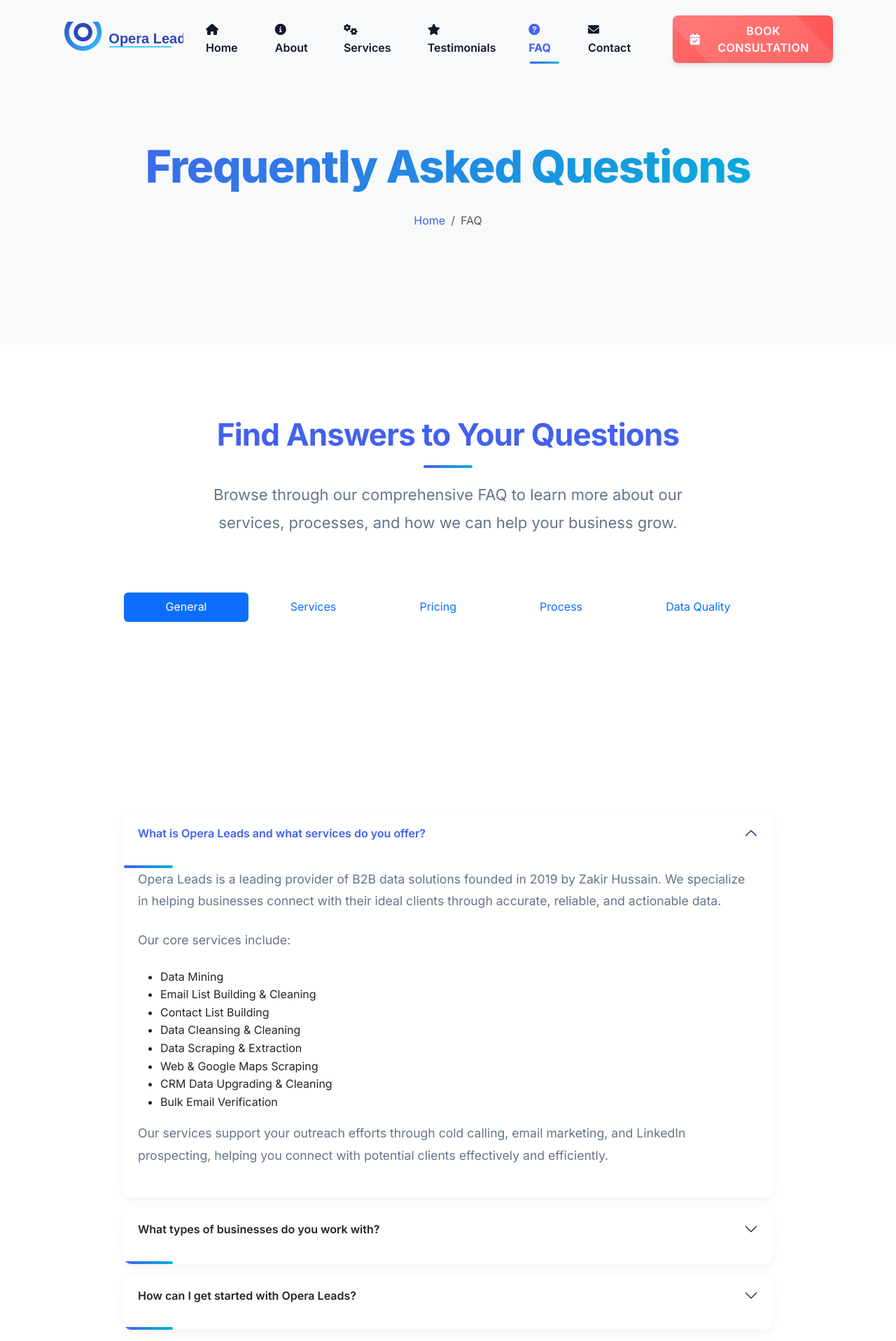
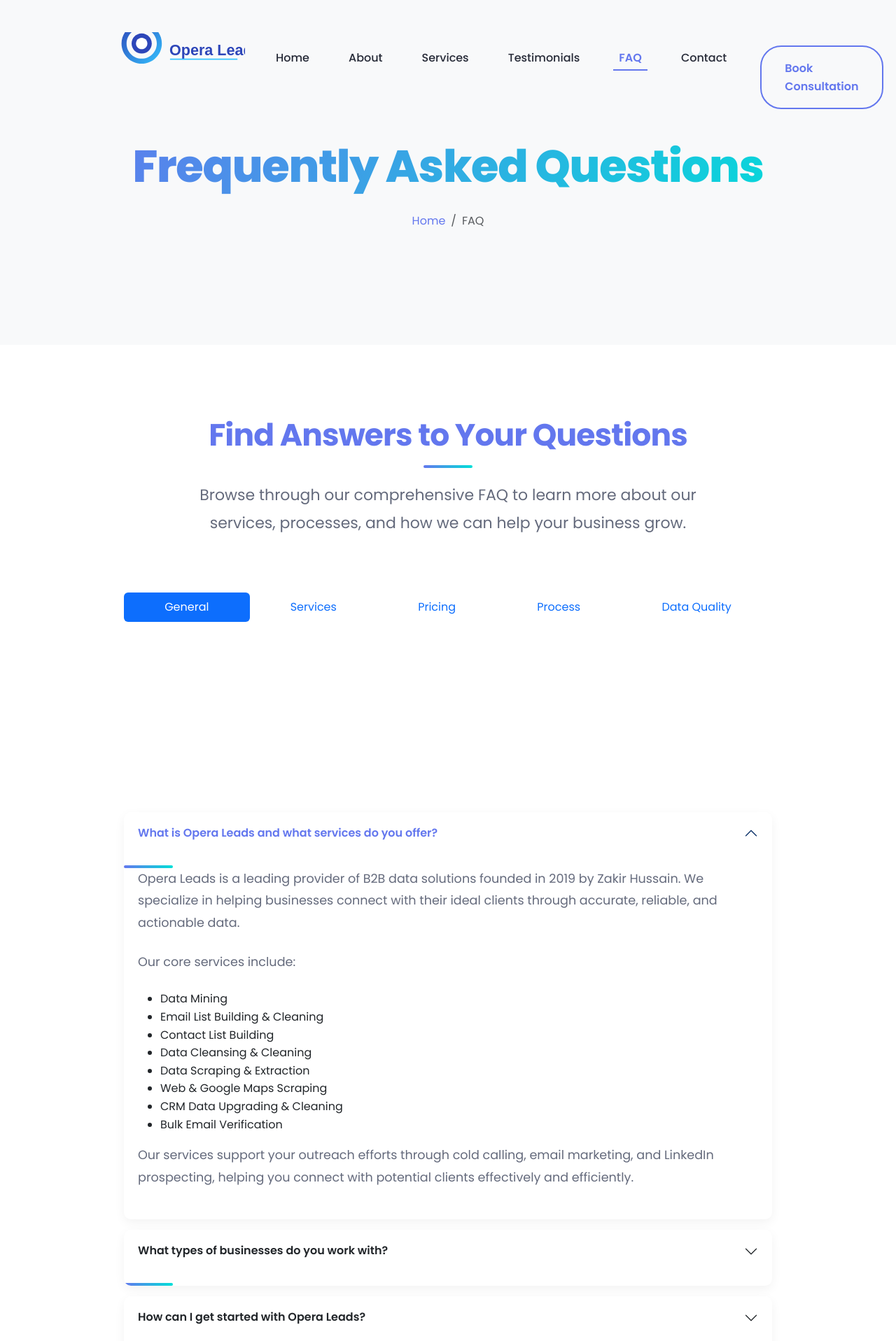
Before and after one commit to DataLeadGen/opera-leads, a Flask app: page /faq in a window 1280 px wide. Shown: the top 1917 px of the page at 70% size. Run offline with Flask 3, Linux system fonts and the light colour scheme.

Commit message:
Revamp the website's appearance and navigation to align with modern design
Updates the site's color scheme, fonts, logo sizing, menu and adds curl package in .replit.

Replit-Commit-Author: Agent
Replit-Commit-Session-Id: 3a5c348a-7d92-4d09-b08e-c5ef31248bf7
Replit-Commit-Screenshot-Url: https://storage.googleapis.com/screenshot-production-us-central1/37320359-561d-445a-ba72-963bc12e1835/85be8d63-f2f5-473a-911c-e1227fd72d8f.jpg

```diff
--- a/static/css/style.css
+++ b/static/css/style.css
@@ -1,25 +1,30 @@
 :root {
-    --primary: #4361ee;
-    --primary-dark: #3a56d4;
-    --primary-light: #eef2ff;
-    --secondary: #00b4d8;
-    --secondary-dark: #0096c7;
-    --secondary-light: #e0f7fa;
-    --dark: #0f172a;
+    --primary: #6377EE;
+    --primary-dark: #5163D6;
+    --primary-light: #E6EAFF;
+    --secondary: #00DFD8;
+    --secondary-dark: #00BCB6;
+    --secondary-light: #E0FFFD;
+    --dark: #262A37;
+    --dark-light: #2E3444;
     --light: #f8f9fa;
     --light-gray: #f1f3f5;
     --gray: #6c757d;
-    --accent: #ff6b6b;
-    --accent-dark: #ff5252;
+    --accent: #FF5757;
+    --accent-dark: #FF3939;
     --success: #38b000;
     --success-light: #d4edda;
     --warning: #ffc107;
     --danger: #dc3545;
     --info: #17a2b8;
-    --text: #0f172a;
-    --text-light: #64748b;
-    --text-lighter: #94a3b8;
+    --text: #262A37;
+    --text-light: #646A7C;
+    --text-lighter: #8A90A2;
     --border: #e2e8f0;
+    --gradient-1: linear-gradient(135deg, #6377EE 0%, #5163D6 100%);
+    --gradient-2: linear-gradient(135deg, #00DFD8 0%, #00BCB6 100%);
+    --gradient-3: linear-gradient(135deg, #6377EE 0%, #00DFD8 100%);
+    --gradient-dark: linear-gradient(135deg, #262A37 0%, #2E3444 100%);
     --shadow-sm: 0 1px 3px rgba(0,0,0,0.12), 0 1px 2px rgba(0,0,0,0.05);
     --shadow-md: 0 4px 6px -1px rgba(0,0,0,0.1), 0 2px 4px -1px rgba(0,0,0,0.06);
     --shadow-lg: 0 10px 15px -3px rgba(0,0,0,0.1), 0 4px 6px -2px rgba(0,0,0,0.05);
@@ -28,7 +33,7 @@
 
 /* Base Styles */
 body {
-    font-family: 'Inter', -apple-system, BlinkMacSystemFont, 'Segoe UI', Roboto, Oxygen, Ubuntu, Cantarell, 'Open Sans', 'Helvetica Neue', sans-serif;
+    font-family: 'Poppins', 'Roboto', -apple-system, BlinkMacSystemFont, 'Segoe UI', Oxygen, Ubuntu, Cantarell, 'Open Sans', 'Helvetica Neue', sans-serif;
     line-height: 1.6;
     color: var(--text);
     overflow-x: hidden;
@@ -272,9 +277,12 @@ section {
 
 /* Navbar */
 .navbar {
-    padding: 20px 0;
+    padding: 15px 0;
     transition: var(--transition);
     z-index: 1000;
+    position: fixed;
+    top: 0;
+    width: 100%;
 }
 
 .navbar-scrolled {
@@ -285,18 +293,25 @@ section {
     padding: 12px 0;
 }
 
+.outer-container {
+    padding: 0 100px;
+    margin-top: -20px;
+}
+
 .navbar-brand {
     display: flex;
     align-items: center;
 }
 
-.navbar-brand img {
-    height: 50px;
+.custom-logo {
+    max-width: 180px;
+    height: auto;
+    margin-top: -5px;
     transition: var(--transition);
 }
 
-.navbar-scrolled .navbar-brand img {
-    height: 40px;
+.navbar-scrolled .custom-logo {
+    max-width: 160px;
 }
 
 .navbar-toggler {
@@ -314,55 +329,75 @@ section {
     outline: none;
 }
 
-.navbar-nav {
-    gap: 0.5rem;
+.main-menu {
+    margin-top: 15px;
 }
 
-.navbar-nav .nav-item {
+.main-menu .nav-item {
+    margin: 0 20px;
     position: relative;
 }
 
-.navbar-nav .nav-link {
+.main-menu .nav-link {
     color: var(--dark);
-    font-weight: 600;
-    margin: 0 8px;
+    font-weight: 500;
     position: relative;
-    padding: 10px 12px;
-    border-radius: 8px;
+    padding: 10px 0;
     transition: var(--transition);
+    font-size: 16px;
+    font-family: 'Poppins', sans-serif;
 }
 
-.navbar-nav .nav-link::after {
+.main-menu .nav-link::after {
     content: '';
     position: absolute;
     width: 0;
-    height: 3px;
-    background: linear-gradient(90deg, var(--primary), var(--secondary));
-    bottom: 0;
-    left: 50%;
-    transform: translateX(-50%);
+    height: 2px;
+    background-color: var(--primary);
+    bottom: 5px;
+    left: 0;
     transition: width 0.3s ease;
-    border-radius: 3px;
 }
 
-.navbar-nav .nav-link:hover {
+.main-menu .nav-link:hover {
     color: var(--primary);
-    background-color: var(--primary-light);
 }
 
-.navbar-nav .nav-link:hover::after,
-.navbar-nav .nav-link.active::after {
-    width: 70%;
+.main-menu .nav-link:hover::after,
+.main-menu .nav-link.active::after {
+    width: 100%;
 }
 
-.navbar-nav .nav-link.active {
+.main-menu .nav-link.active {
     color: var(--primary);
-    font-weight: 700;
+    font-weight: 600;
 }
 
-.navbar-nav .nav-link.btn {
-    padding: 10px 25px;
-    margin-left: 10px;
+.main-menu .book-btn {
+    padding: 8px 25px;
+    border-style: solid;
+    border-width: 2px;
+    border-color: var(--primary);
+    border-radius: 30px;
+    margin-top: 55px;
+}
+
+.main-menu .book-btn .nav-link {
+    color: var(--primary);
+    font-weight: 600;
+}
+
+.main-menu .book-btn:hover {
+    background-color: var(--primary);
+    transform: translateY(-3px);
+}
+
+.main-menu .book-btn:hover .nav-link {
+    color: white;
+}
+
+.main-menu .book-btn .nav-link::after {
+    display: none;
 }
 
 .navbar-collapse {
@@ -370,6 +405,10 @@ section {
 }
 
 @media (max-width: 991.98px) {
+    .outer-container {
+        padding: 0 20px;
+    }
+
     .navbar-collapse {
         background-color: white;
         border-radius: 12px;
@@ -378,18 +417,18 @@ section {
         margin-top: 1rem;
     }
 
-    .navbar-nav .nav-link {
-        padding: 12px 16px;
-        margin: 4px 0;
+    .main-menu .nav-item {
+        margin: 5px 0;
+    }
+
+    .main-menu .nav-link {
+        padding: 10px;
         text-align: center;
     }
 
-    .navbar-nav .nav-link::after {
-        bottom: 6px;
-    }
-
-    .navbar-nav .nav-link.btn {
-        margin: 10px 0 0 0;
+    .main-menu .book-btn {
+        margin: 15px auto 5px;
+        width: fit-content;
     }
 }
 
--- a/templates/layout.html
+++ b/templates/layout.html
@@ -24,7 +24,7 @@
     <link rel="stylesheet" href="https://cdnjs.cloudflare.com/ajax/libs/font-awesome/6.0.0/css/all.min.css" integrity="sha512-9usAa10IRO0HhonpyAIVpjrylPvoDwiPUiKdWk5t3PyolY1cOd4DSE0Ga+ri4AuTroPR5aQvXU9xC6qOPnzFeg==" crossorigin="anonymous" referrerpolicy="no-referrer">
 
     <!-- Google Fonts -->
-    <link href="https://fonts.googleapis.com/css2?family=Inter:wght@300;400;500;600;700;800&display=swap" rel="stylesheet">
+    <link href="https://fonts.googleapis.com/css2?family=Poppins:wght@300;400;500;600;700;800&family=Roboto:wght@300;400;500;700&display=swap" rel="stylesheet">
 
     <!-- Custom CSS -->
     <link rel="stylesheet" href="{{ url_for('static', filename='css/style.css') }}">
@@ -73,48 +73,48 @@
 <body>
     <!-- Navigation -->
     <nav class="navbar navbar-expand-lg fixed-top">
-        <div class="container">
+        <div class="container outer-container">
             <a class="navbar-brand" href="{{ url_for('index') }}" aria-label="Opera Leads Home">
-                <img src="{{ url_for('static', filename='assets/company-logo.svg') }}" alt="Opera Leads Logo" width="180" height="54">
+                <img src="{{ url_for('static', filename='assets/company-logo.svg') }}" alt="Opera Leads Logo" width="180" height="54" class="custom-logo">
             </a>
             <button class="navbar-toggler" type="button" data-bs-toggle="collapse" data-bs-target="#navbarNav" aria-controls="navbarNav" aria-expanded="false" aria-label="Toggle navigation">
                 <span class="navbar-toggler-icon"></span>
             </button>
             <div class="collapse navbar-collapse" id="navbarNav">
-                <ul class="navbar-nav ms-auto align-items-center">
+                <ul class="navbar-nav ms-auto align-items-center main-menu">
                     <li class="nav-item">
                         <a class="nav-link {% if request.path == '/' %}active{% endif %}" href="{{ url_for('index') }}" aria-current="{% if request.path == '/' %}page{% endif %}">
-                            <i class="fas fa-home d-none d-md-inline-block me-1"></i> Home
+                            Home
                         </a>
                     </li>
                     <li class="nav-item">
                         <a class="nav-link {% if request.path == '/about' %}active{% endif %}" href="{{ url_for('about') }}" aria-current="{% if request.path == '/about' %}page{% endif %}">
-                            <i class="fas fa-info-circle d-none d-md-inline-block me-1"></i> About
+                            About
                         </a>
                     </li>
                     <li class="nav-item">
                         <a class="nav-link {% if request.path == '/services' %}active{% endif %}" href="{{ url_for('services') }}" aria-current="{% if request.path == '/services' %}page{% endif %}">
-                            <i class="fas fa-cogs d-none d-md-inline-block me-1"></i> Services
+                            Services
                         </a>
                     </li>
                     <li class="nav-item">
                         <a class="nav-link {% if request.path == '/testimonials' %}active{% endif %}" href="{{ url_for('testimonials') }}" aria-current="{% if request.path == '/testimonials' %}page{% endif %}">
-                            <i class="fas fa-star d-none d-md-inline-block me-1"></i> Testimonials
+                            Testimonials
                         </a>
                     </li>
                     <li class="nav-item">
                         <a class="nav-link {% if request.path == '/faq' %}active{% endif %}" href="{{ url_for('faq') }}" aria-current="{% if request.path == '/faq' %}page{% endif %}">
-                            <i class="fas fa-question-circle d-none d-md-inline-block me-1"></i> FAQ
+                            FAQ
                         </a>
                     </li>
                     <li class="nav-item">
                         <a class="nav-link {% if request.path == '/contact' %}active{% endif %}" href="{{ url_for('contact') }}" aria-current="{% if request.path == '/contact' %}page{% endif %}">
-                            <i class="fas fa-envelope d-none d-md-inline-block me-1"></i> Contact
+                            Contact
                         </a>
                     </li>
-                    <li class="nav-item ms-lg-3 mt-3 mt-lg-0">
-                        <a class="nav-link btn btn-primary text-white btn-consultation" href="{{ url_for('booking') }}">
-                            <i class="fas fa-calendar-check me-2"></i> Book Consultation
+                    <li class="nav-item book-btn">
+                        <a class="nav-link btn-book" href="{{ url_for('booking') }}">
+                            Book Consultation
                         </a>
                     </li>
                 </ul>
```
Also changed, not shown: 1 other file.
